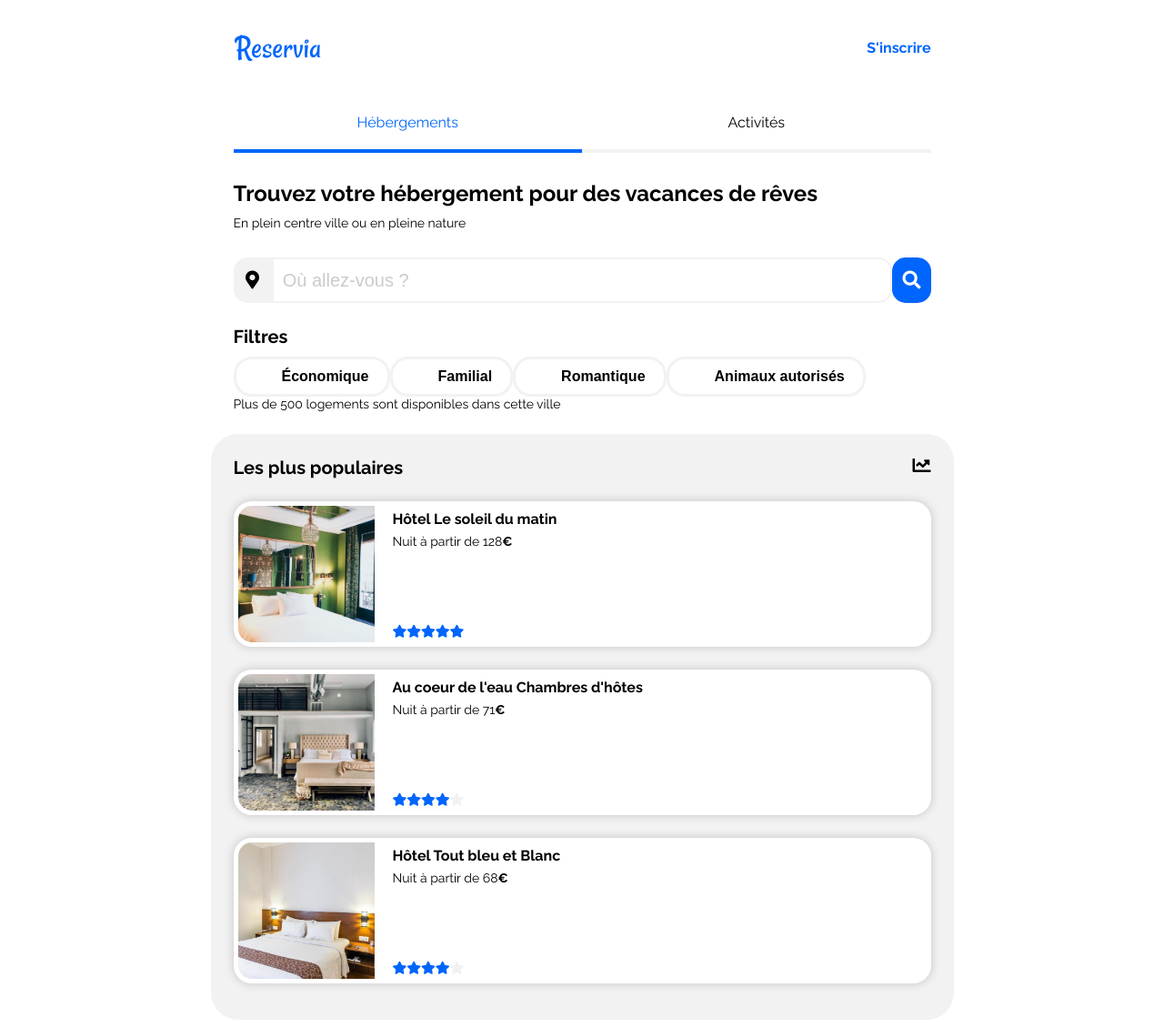
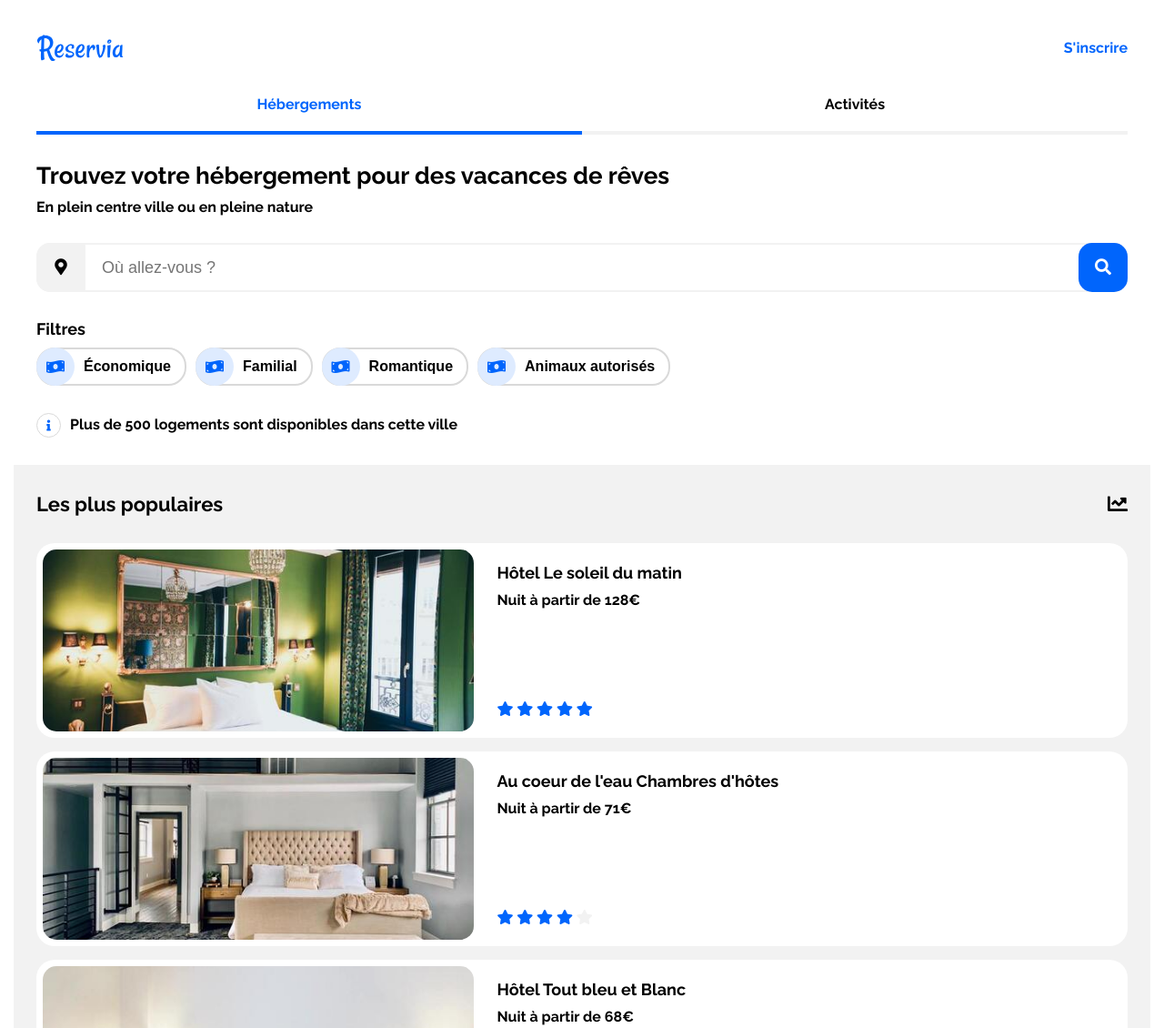
Before and after one commit to Pierro7430/PierreJustHedeHauy_2_14092021, a plain HTML site: page index.html in a window 1280 px wide. Shown: the top 1130 px of the page at 91% size. Drawn offline with Linux system fonts and the light colour scheme.

Commit message:
reboot du projet

```diff
--- a/index.html
+++ b/index.html
@@ -17,127 +17,148 @@
 <!--Header-->
 <!--------------------------------------------------------->
 
-    <header class="container-header">
-      <img src="images/logo/Reservia.svg" alt="Logo Reservia" class="header-logo" title="Accueil">
-      <nav class="container-register">
+    <header class="header">
+      <div class="header_first screen-XL">
+        <img class="header_first_logo" src="images/logo/Reservia.svg" alt="Logo Reservia" title="Accueil">
+        <div class="header_first_register">
           <a href="#">S'inscrire</a>
+        </div>
+      </div>
+      <nav class="header_menu screen-XL_no-padding">
+        <a href="#accomodation" class="header_menu_btn1">Hébergements</a>
+        <a href="#activity-research" class="header_menu_btn2">Activités</a>
       </nav>
     </header>
 
 
 <!--------------------------------------------------------->
-<!--Nav-->
+<!--Premiere page/recherche-->
 <!--------------------------------------------------------->
 
-    <nav class="container-accommodation-activity">
-      <a href="#accomodation-research" class="button-accomodation">Hébergements</a>
-      <a href="#activity-research" class="button-activity">Activités</a>
-    </nav>
+    <section class="main screen-XL">
 
+<!--Slogan-->
+<!---------------------------------->
 
-<!--------------------------------------------------------->
-<!--Slogan-->
-<!--------------------------------------------------------->
-
-    <div class="catchword">
-      <H1>Trouvez votre hébergement pour des vacances de rêves</H1>
+      <div class="main_catchword">
+        <h1>Trouvez votre hébergement pour des vacances de rêves</h1>
         <p>En plein centre ville ou en pleine nature</p>
       </div>
 
+<!--Champs de texte-->
+<!---------------------------------->
 
-<!--------------------------------------------------------->
-<!--Champs de texte-->
-<!--------------------------------------------------------->
-
-    <div class="container-search">
-      <button class="localization-button"><i class="fas fa-map-marker-alt"></i></button>
-      <input type="text" class="input-search" placeholder="Où allez-vous ?" />
-      <button class="search-button"><i class="fas fa-search"></i></button>
+      <div class="main_search">
+        <button class="main_search_btn1"><i class="fas fa-map-marker-alt"></i></button>
+        <input type="text" class="main_search_input" placeholder="Où allez-vous ?"/>
+        <button class="main_search_btn2"><i class="fas fa-search"></i></button>
       </div>
 
+<!--Filtres-->
+<!---------------------------------->
 
-<!--------------------------------------------------------->
-<!--Filtres-->
-<!--------------------------------------------------------->
-
-    <div class="container-filter">
-      <h2>Filtres</h2>
-      <div class="card-filter">
-        <button class="button-filter">Économique</button>
-        <button class="button-filter">Familial</button>
-        <button class="button-filter">Romantique</button>
-        <button class="button-filter">Animaux autorisés</button>
+      <div class="main_filter">
+        <p class="main_filter_title">Filtres</p>
+        <div class="main_filter_card">
+          <div class="main_filter_card_box">
+            <button class="main_filter_card_box_btn">Économique</button>
+            <div class="main_filter_card_box_icon"><i class="fas fa-money-bill-wave"></i></div>
+          </div>
+          <div class="main_filter_card_box">
+            <button class="main_filter_card_box_btn">Familial</button>
+            <div class="main_filter_card_box_icon"><i class="fas fa-money-bill-wave"></i></div>
+          </div>
+          <div class="main_filter_card_box">
+            <button class="main_filter_card_box_btn">Romantique</button>
+            <div class="main_filter_card_box_icon"><i class="fas fa-money-bill-wave"></i></div>
+          </div>
+          <div class="main_filter_card_box">
+            <button class="main_filter_card_box_btn">Animaux autorisés</button>
+            <div class="main_filter_card_box_icon"><i class="fas fa-money-bill-wave"></i></div>
+          </div>
+        </div>
+        <div class="main_filter_info">
+          <div class="main_filter_info_circle">
+            <i class="fas fa-info"></i>
           </div>
           <p>Plus de 500 logements sont disponibles dans cette ville</p>
         </div>
+      </div>
 
-
+    </section>
 
 
 <!--------------------------------------------------------->
 <!--Card destination populaire-->
 <!--------------------------------------------------------->
 
-    <div class="container-popular">
-      <div class="container-popular-head">
+    <aside class="featured screen-XL">
+      <div class="featured_header">
           <h2>Les plus populaires</h2>
           <i class="fas fa-chart-line"></i>
       </div>
+      <div class="featured_storage">
+        <div class="featured_storage_card">
+          <img class="featured_storage_card_img" src="images/hebergements/4_small/emile-guillemot-Bj_rcSC5XfE-unsplash.jpg" alt="Hôtel Le soleil du matin" title="Hôtel Le soleil du matin">
 
-      <div class="card-popular">
-        <img src="images/hebergements/4_small/emile-guillemot-Bj_rcSC5XfE-unsplash.jpg" class="card-popular-image" alt="Hôtel Le soleil du matin" title="Hôtel Le soleil du matin">
-
-        <div class="card-popular-body">
-          <div class="card-popular-text">
-            <h3 class="card-popular-title">Hôtel Le soleil du matin</h3>
+          <div class="featured_storage_card_body">
+            <div class="featured_storage_card_body_text">
+              <h3 class="featured_storage_card_body_text_title">Hôtel Le soleil du matin</h3>
               <p>Nuit à partir de 128<strong>€</strong></p>
             </div>
-          <div class="card-popular-five-stars">
-            <i class="fas fa-star blue"></i>
-            <i class="fas fa-star blue"></i>
-            <i class="fas fa-star blue"></i>
-            <i class="fas fa-star blue"></i>
-            <i class="fas fa-star blue"></i>
+            <div class="featured_storage_card_body_stars">
+              <i class="fas fa-star star_blue"></i>
+              <i class="fas fa-star star_blue"></i>
+              <i class="fas fa-star star_blue"></i>
+              <i class="fas fa-star star_blue"></i>
+              <i class="fas fa-star star_blue"></i>
             </div>
           </div>
         </div>
 
-      <div class="card-popular">
-        <img src="images/hebergements/4_small/aw-creative-VGs8z60yT2c-unsplash.jpg" class="card-popular-image" alt="Au coeur de l'eau Chambres d'hôtes" title="Au coeur de l'eau Chambres d'hôtes">
 
-        <div class="card-popular-body">
-          <div class="card-popular-text">
-            <h3 class="card-popular-title">Au coeur de l'eau Chambres d'hôtes</h3>
+        <div class="featured_storage_card">
+          <img class="featured_storage_card_img" src="images/hebergements/4_small/aw-creative-VGs8z60yT2c-unsplash.jpg" alt="Au coeur de l'eau Chambres d'hôtes" title="Au coeur de l'eau Chambres d'hôtes">
+
+          <div class="featured_storage_card_body">
+            <div class="featured_storage_card_body_text">
+              <h3 class="featured_storage_card_body_text_title">Au coeur de l'eau Chambres d'hôtes</h3>
               <p>Nuit à partir de 71<strong>€</strong></p>
             </div>
-          <div class="card-popular-five-stars">
-            <i class="fas fa-star blue"></i>
-            <i class="fas fa-star blue"></i>
-            <i class="fas fa-star blue"></i>
-            <i class="fas fa-star blue"></i>
-            <i class="fas fa-star grey"></i>
+            <div class="featured_storage_card_body_stars">
+              <i class="fas fa-star star_blue"></i>
+              <i class="fas fa-star star_blue"></i>
+              <i class="fas fa-star star_blue"></i>
+              <i class="fas fa-star star_blue"></i>
+              <i class="fas fa-star star_grey"></i>
             </div>
           </div>
         </div>
 
-      <div class="card-popular">
-        <img src="images/hebergements/4_small/febrian-zakaria-sjvU0THccQA-unsplash.jpg" class="card-popular-image" alt="Hôtel Tout bleu et Blanc" title="Hôtel Tout bleu et Blanc">
 
-        <div class="card-popular-body">
-          <div class="card-popular-text">
-            <h3 class="card-popular-title">Hôtel Tout bleu et Blanc</h3>
+
+        <div class="featured_storage_card">
+          <img class="featured_storage_card_img" src="images/hebergements/4_small/febrian-zakaria-sjvU0THccQA-unsplash.jpg" alt="Hôtel Tout bleu et Blanc" title="Hôtel Tout bleu et Blanc">
+
+          <div class="featured_storage_card_body">
+            <div class="featured_storage_card_body_text">
+              <h3 class="featured_storage_card_body_text_title">Hôtel Tout bleu et Blanc</h3>
               <p>Nuit à partir de 68<strong>€</strong></p>
             </div>
-          <div class="card-popular-five-stars">
-            <i class="fas fa-star blue"></i>
-            <i class="fas fa-star blue"></i>
-            <i class="fas fa-star blue"></i>
-            <i class="fas fa-star blue"></i>
-            <i class="fas fa-star grey"></i>
+            <div class="featured_storage_card_body_stars">
+              <i class="fas fa-star star_blue"></i>
+              <i class="fas fa-star star_blue"></i>
+              <i class="fas fa-star star_blue"></i>
+              <i class="fas fa-star star_blue"></i>
+              <i class="fas fa-star star_grey"></i>
             </div>
           </div>
         </div>
+
+
       </div>
+
+    </aside>
 
 
 <!--------------------------------------------------------->
@@ -158,11 +179,11 @@
             <p>Nuit à partir de 25<strong>€</strong></p>
           </div>
           <div class="card-research-five-stars">
-            <i class="fas fa-star blue"></i>
-            <i class="fas fa-star blue"></i>
-            <i class="fas fa-star blue"></i>
-            <i class="fas fa-star blue"></i>
-            <i class="fas fa-star grey"></i>
+            <i class="fas fa-star star_blue"></i>
+            <i class="fas fa-star star_blue"></i>
+            <i class="fas fa-star star_blue"></i>
+            <i class="fas fa-star star_blue"></i>
+            <i class="fas fa-star star_grey"></i>
           </div>
         </div>
       </div>
@@ -176,11 +197,11 @@
             <p>Nuit à partir de 52<strong>€</strong></p>
           </div>
           <div class="card-research-five-stars">
-            <i class="fas fa-star blue"></i>
-            <i class="fas fa-star blue"></i>
-            <i class="fas fa-star blue"></i>
-            <i class="fas fa-star blue"></i>
-            <i class="fas fa-star blue"></i>
+            <i class="fas fa-star star_blue"></i>
+            <i class="fas fa-star star_blue"></i>
+            <i class="fas fa-star star_blue"></i>
+            <i class="fas fa-star star_blue"></i>
+            <i class="fas fa-star star_blue"></i>
           </div>
         </div>
       </div>
@@ -194,11 +215,11 @@
             <p>Nuit à partir de 76<strong>€</strong></p>
           </div>
           <div class="card-research-five-stars">
-            <i class="fas fa-star blue"></i>
-            <i class="fas fa-star blue"></i>
-            <i class="fas fa-star blue"></i>
-            <i class="fas fa-star blue"></i>
-            <i class="fas fa-star grey"></i>
+            <i class="fas fa-star star_blue"></i>
+            <i class="fas fa-star star_blue"></i>
+            <i class="fas fa-star star_blue"></i>
+            <i class="fas fa-star star_blue"></i>
+            <i class="fas fa-star star_grey"></i>
           </div>
         </div>
       </div>
@@ -212,11 +233,11 @@
             <p>Nuit à partir de 46<strong>€</strong></p>
           </div>
           <div class="card-research-five-stars">
-            <i class="fas fa-star blue"></i>
-            <i class="fas fa-star blue"></i>
-            <i class="fas fa-star blue"></i>
-            <i class="fas fa-star grey"></i>
-            <i class="fas fa-star grey"></i>
+            <i class="fas fa-star star_blue"></i>
+            <i class="fas fa-star star_blue"></i>
+            <i class="fas fa-star star_blue"></i>
+            <i class="fas fa-star star_grey"></i>
+            <i class="fas fa-star star_grey"></i>
           </div>
         </div>
       </div>
@@ -230,11 +251,11 @@
             <p>Nuit à partir de 23<strong>€</strong></p>
           </div>
           <div class="card-research-five-stars">
-            <i class="fas fa-star blue"></i>
-            <i class="fas fa-star blue"></i>
-            <i class="fas fa-star blue"></i>
-            <i class="fas fa-star blue"></i>
-            <i class="fas fa-star grey"></i>
+            <i class="fas fa-star star_blue"></i>
+            <i class="fas fa-star star_blue"></i>
+            <i class="fas fa-star star_blue"></i>
+            <i class="fas fa-star star_blue"></i>
+            <i class="fas fa-star star_grey"></i>
           </div>
         </div>
       </div>
@@ -248,11 +269,11 @@
             <p>Nuit à partir de 96<strong>€</strong></p>
           </div>
           <div class="card-research-five-stars">
-            <i class="fas fa-star blue"></i>
-            <i class="fas fa-star blue"></i>
-            <i class="fas fa-star blue"></i>
-            <i class="fas fa-star blue"></i>
-            <i class="fas fa-star blue"></i>
+            <i class="fas fa-star star_blue"></i>
+            <i class="fas fa-star star_blue"></i>
+            <i class="fas fa-star star_blue"></i>
+            <i class="fas fa-star star_blue"></i>
+            <i class="fas fa-star star_blue"></i>
           </div>
         </div>
       </div>
--- a/style.css
+++ b/style.css
@@ -6,425 +6,315 @@
 /*Général*/
 /*------------------------------------------------------------------------*/
 
-@import url('https://fonts.googleapis.com/css2?family=Raleway:wght@400;700&display=swap');
+/*Typo*/
+/*----------------------------*/
+
+@import url('https://fonts.googleapis.com/css2?family=Raleway:wght@420;700&display=swap');
 
 body {
-  max-width: 767px;
+  font-family: 'Raleway', sans-serif;
   margin: auto;
-  font-family: 'Raleway', sans-serif;
-  background-color: #FFF;
 }
 
 h1 {
-  font-size: 24px;
+  font-size: 26px;
 }
 
 h2 {
-  font-size: 20px;
+  font-size: 22px;
 }
 
 h3 {
+  font-size: 18px;
+}
+
+p {
   font-size: 16px;
 }
 
-p {
-  font-size: 14px;
-}
-
-h1,h2,h3 {
-  padding: 0;
-  margin: 0;
-}
-
-p {
-  margin: 0px
+h1,h2,h3,p {
+  padding: 0px;
+  margin: 0px;
 }
 
 a {
   text-decoration: none;
 }
 
-
-
 strong {
   font-weight: bold;
 }
 
+input:focus {
+  outline: none;
+}
+
+/*Dimensions*/
+/*----------------------------*/
+
+.screen-XL {
+  max-width: 1200px;
+  margin: auto;
+  padding: 30px 25px 30px 25px;
+}
+
+.screen-XL_no-padding {
+  max-width: 1200px;
+  margin: auto;
+}
 
 /*------------------------------------------------------------------------*/
 /*Header*/
 /*------------------------------------------------------------------------*/
 
-.container-header {
-  max-width: 767px;
-  margin: auto;
-  padding: 30px 25px 30px 25px;
+.header_first {
   display: flex;
   justify-content: space-between;
   align-items: center;
+  padding-bottom: 10px;
 }
 
-.container-register a{
+.header_first_register a{
   color: #0065FC;
   font-size: 16px;
   font-weight: bold;
 }
 
+/*Nav*/
+/*----------------------------*/
 
-/*------------------------------------------------------------------------*/
-/*Nav*/
-/*------------------------------------------------------------------------*/
-
-.container-accommodation-activity {
-  max-width: 767px;
-  margin: auto;
+.header_menu {
   display: flex;
   justify-content: space-between;
 }
 
-.button-accomodation {
-  width: 100%;
-  background-color: #fff;
+.header_menu_btn1 {
+  width: 50%;
   font-size: 16px;
   color: #0065FC;
   border: none;
   border-bottom: 4px solid #0065FC;
-  padding: 20px 40px;
+  padding: 20px 5% 20px 5%;
   text-align: center;
 }
 
-.button-activity {
-  width: 100%;
-  background-color: #fff;
+.header_menu_btn2 {
+  width: 50%;
   font-size: 16px;
   color: #000;
   border: none;
   border-bottom: 4px solid #F2F2F2;
-  padding: 20px 40px;
+  padding: 20px 5% 20px 5%;
   text-align: center;
 }
 
-
 /*------------------------------------------------------------------------*/
-/*Slogan*/
+/*Premiere page/recherche*/
 /*------------------------------------------------------------------------*/
 
-.catchword {
-  width: 100%;
-  max-width: 767px;
-  margin: auto;
-  padding: 30px 25px;
+/*Slogan*/
+/*----------------------------*/
+
+.main h1 {
+  padding-bottom: 10px;
 }
 
-.catchword h1 {
-  margin-bottom: 10px;
+/*Champs de recherche*/
+/*----------------------------*/
+
+.main_search {
+  padding: 30px 0px;
+  display: flex;
+  align-items: center;
+  position: relative;
 }
 
 
-/*------------------------------------------------------------------------*/
-/*Champs de recherche*/
-/*------------------------------------------------------------------------*/
-.container-search {
-  display: flex;
-  max-width: 767px;
+.main_search_input {
   width: 100%;
-  margin: auto;
-  padding-left: 25px;
-  padding-right: 25px;
+  font-size: 18px;
+  font-weight: bold;
+  padding: 14.5px 70px;
+  border-radius: 15px;
+  border : 2px solid #F2F2F2;
+  box-sizing: border-box;
 }
 
-.localization-button {
-  width: 50px;
-  height: 50px;
+
+:placeholder-shown {
+  font-weight: normal;
+}
+
+
+
+.main_search_btn1 {
+  width: 54px;
+  height: 54px;
   border: none;
   border-bottom-left-radius: 15px;
   border-top-left-radius: 15px;
   background-color: #F2F2F2;
+  font-size: 18px;
+  position: absolute;
+  left: 0px;
 }
 
-.input-search {
-  max-width: 767px;
-  width: 100%;
-  padding: 10px 60px 10px 10px;
-  font-size: 20px;
-  font-weight: bold;
-  border-bottom-right-radius: 15px;
-  border-top-right-radius: 15px;
-  border : 2px solid #F2F2F2;
-  }
-
-.search-button {
-  width: 50px;
-  height: 50px;
+.main_search_btn2 {
+  width: 54px;
+  height: 54px;
   border: none;
   border-radius: 15px;
   background-color:#0065FC;
+  font-size: 18px;
+  color: #FFF;
+  position: absolute;
+  right: 0px;
 }
 
-.fa-search {
-  color: #FFF;
+/*Filtres*/
+/*----------------------------*/
+
+/*Titre*/
+.main_filter_title {
+  font-size: 18px;
+  font-weight: bold;
+  padding-bottom: 10px;
 }
 
-::placeholder {
-  color: #CBCBCB;
-  font-weight: normal;
-}
-input:focus {
-  outline:  none;
+/*Cards filtres*/
+.main_filter_card {
+  display: flex;
+  flex-wrap: wrap;
+  gap: 10px
 }
 
-
-/*------------------------------------------------------------------------*/
-/*Filtres*/
-/*------------------------------------------------------------------------*/
-
-.container-filter {
-  max-width: 767px;
-  width: 100%;
-  margin: auto;
-  padding: 25px;
+.main_filter_card_box {
+  display: flex;
+  align-items: center;
+  position: relative;
 }
 
-.container-filter h2 {
-  margin-bottom: 10px;
-}
-.card-filter {
-  display: flex;
-  flex-wrap: wrap;
-
-}
-
-.button-filter {
-  padding: 10px 20px 10px 50px;
+.main_filter_card_box_btn {
+  padding: 10px 15px 10px 50px;
   font-size: 16px;
   font-weight: bold;
   border-radius: 20px;
-  border : 3px solid #F2F2F2;
+  border : 2px solid #D9D9D9;
   background-color: #FFF;
+}
+
+.main_filter_card_box_icon{
+  display: flex;
+  justify-content: center;
+  align-items: center;
+  width: 42px;
+  height: 42px;
+  min-width: 42px;
+  background-color: #DEEBFF;
+  border-radius: 42px;
+  font-size: 16px;
+  color: #0065FC;
+  position: absolute;
+  left: 0px;
+}
+
+/*Texte et icone information*/
+.main_filter_info {
+  display: flex;
+  align-items: baseline;
+  gap: 10px;
+  padding-top: 30px;
+}
+
+.main_filter_info_circle {
+  display: flex;
+  justify-content: center;
+  align-items: center;
+  width: 25px;
+  height: 25px;
+  min-width: 25px;
+  border: 1px solid #D9D9D9;
+  border-radius: 25px;
+  font-size: 12px;
+  color: #0065FC;
 }
 
 /*------------------------------------------------------------------------*/
 /*Card destination populaire*/
 /*------------------------------------------------------------------------*/
 
-.container-popular-head {
+.featured {
+  background-color: #F2F2F2;
+}
+
+/*Titre et icone*/
+.featured_header {
   display: flex;
   justify-content: space-between;
-  align-self: center;
+  align-items: center;
+  padding-bottom: 30px;
 }
 
-.fas, .fa-chart-line {
-  font-size: 20px;
+.fa-chart-line {
+  font-size: 22px;
+}
+/*Card*/
+.featured_storage {
+  display: flex;
+  flex-direction: column;
+  gap: 15px;
+
 }
 
-.container-popular {
-  background-color: #F2F2F2;
-  padding: 25px;
-  padding-bottom: 40px;
-  max-width: 767px;
-  margin: auto;
+.featured_storage_card {
+  display: flex;
+  background-color: #FFF;
+  padding: 7px;
+  border-radius: 20px;
 }
 
-
-.card-popular {
-  height: 150px;
-  display: flex;
-  position: relative;
-  background-color: #FFF;
-  padding: 5px;
-  margin-top: 25px;
-  border-radius: 20px;
-  box-shadow: 0px 0px 10px 1px #CBCBCB;
+.featured_storage_card_img {
+  width: 40%;
+  object-fit: cover;
+  border-radius: 15px;
+  height: 200px;
 }
 
-.card-popular-image {
-  width: 150px;
-  object-fit: cover;
-  border-top-left-radius: 15px;
-  border-bottom-left-radius: 15px;
+.featured_storage_card_body {
+  display: flex;
+  flex-direction: column;
+  justify-content: space-between;
+  padding: 15px 20px 15px 25px;
 }
 
-.card-popular-body {
-  padding-left: 20px;
+.featured_storage_card_body_text_title {
+  padding-bottom: 10px;
 }
 
-.card-popular-title {
-  padding-bottom: 7px;
+.featured_storage_card_body_stars {
+  padding-top: 15px;
 }
 
-.card-popular-text {
-  position: absolute;
-  top: 10px;
-  margin-right: 30px;
-}
-
-.card-popular-five-stars {
-  display: flex;
-  align-items: flex-start;
-  position: absolute;
-  bottom: 10px;
-}
-
-/*Étoiles*/
-/*-----------------------------*/
-
-.blue, .grey {
-  font-size: 14px;
-}
-
-.blue {
+.star_blue {
   color: #0065FC;
 }
 
-.grey {
+.star_grey {
   color: #F2F2F2;
 }
-
-
 /*------------------------------------------------------------------------*/
 /*Card hébergement*/
 /*------------------------------------------------------------------------*/
 
-.container-research-head {
-  display: flex;
-  justify-content: space-between;
-  align-self: center;
-  margin-top: 10px;
-}
 
-.container-research {
-  background-color: #FFF;
-  padding: 25px;
-  max-width: 767px;
-  margin: auto;
-}
 
-.card-research {
-  height: 200px;
-  max-width: 767px;
-  position: relative;
-  background-color: #FFF;
-  padding: 5px;
-  margin-top: 25px;
-  border-radius: 20px;
-  box-shadow: 0px 0px 10px 1px #CBCBCB;
-}
-
-.card-research-image {
-  width: 100%;
-  max-width: 767px;
-  height: 120px;
-  object-fit: cover;
-  border-top-left-radius: 15px;
-  border-top-right-radius: 15px;
-}
-
-.card-research-body {
-  padding-left: 5px;
-}
-
-.card-research-title {
-  padding-top: 7px;
-  padding-bottom: 7px;
-}
-
-.card-research-text {
-  position: relative;
-  margin-right: 30px;
-}
-
-.card-research-five-stars {
-  display: flex;
-  align-items: flex-start;
-  position: absolute;
-  bottom: 10px;
-}
-
-.container-research-footer p {
-  font-size: 18px;
-  font-weight: bold;
-  margin-top: 25px;
-}
 
 
 /*------------------------------------------------------------------------*/
 /*Card activité*/
 /*------------------------------------------------------------------------*/
 
-.container-activity {
-  background-color: #FFF;
-  padding: 25px;
-  padding-bottom: 50px;
-  max-width: 767px;
-  margin: auto;
-}
-
-.container-activity-head {
-  display: flex;
-  justify-content: space-between;
-  align-self: center;
-  margin-top: 10px;
-}
-
-.card-activity {
-  height: 200px;
-  max-width: 767px;
-  position: relative;
-  background-color: #FFF;
-  margin-top: 40px;
-  border-radius: 20px;
-  box-shadow: 0px 0px 10px 1px #CBCBCB;
-}
-
-.card-activity-image {
-  width: 100%;
-  max-width: 767px;
-  height: 150px;
-  object-fit: cover;
-  border-top-left-radius: 15px;
-  border-top-right-radius: 15px;
-}
-
-.card-activity-title {
-  margin-top: 12px;
-  margin-bottom: 12px;
-  margin-left: 10px;
-  margin-right: 30px;
-}
 
 
 /*------------------------------------------------------------------------------------------*/
 /*------------------------------------------------------------------------------------------*/
-
-
-
-
-@media (min-width: 768px) {
-
-  body {
-    max-width: 991px;
-  }
-
-  .container-popular {
-    border-radius: 30px;
-    max-width: 767px;
-  }
-
-
-}
-
-@media (min-width: 992px) {
-
-  body {
-    max-width: 1199px;
-  }
-
-}
-
-@media (min-width: 1200px) {
-
-  body {
-    max-width: 1500px;
-  }
-
-}
```
Lines whose indentation alone changed are shown as unchanged.
